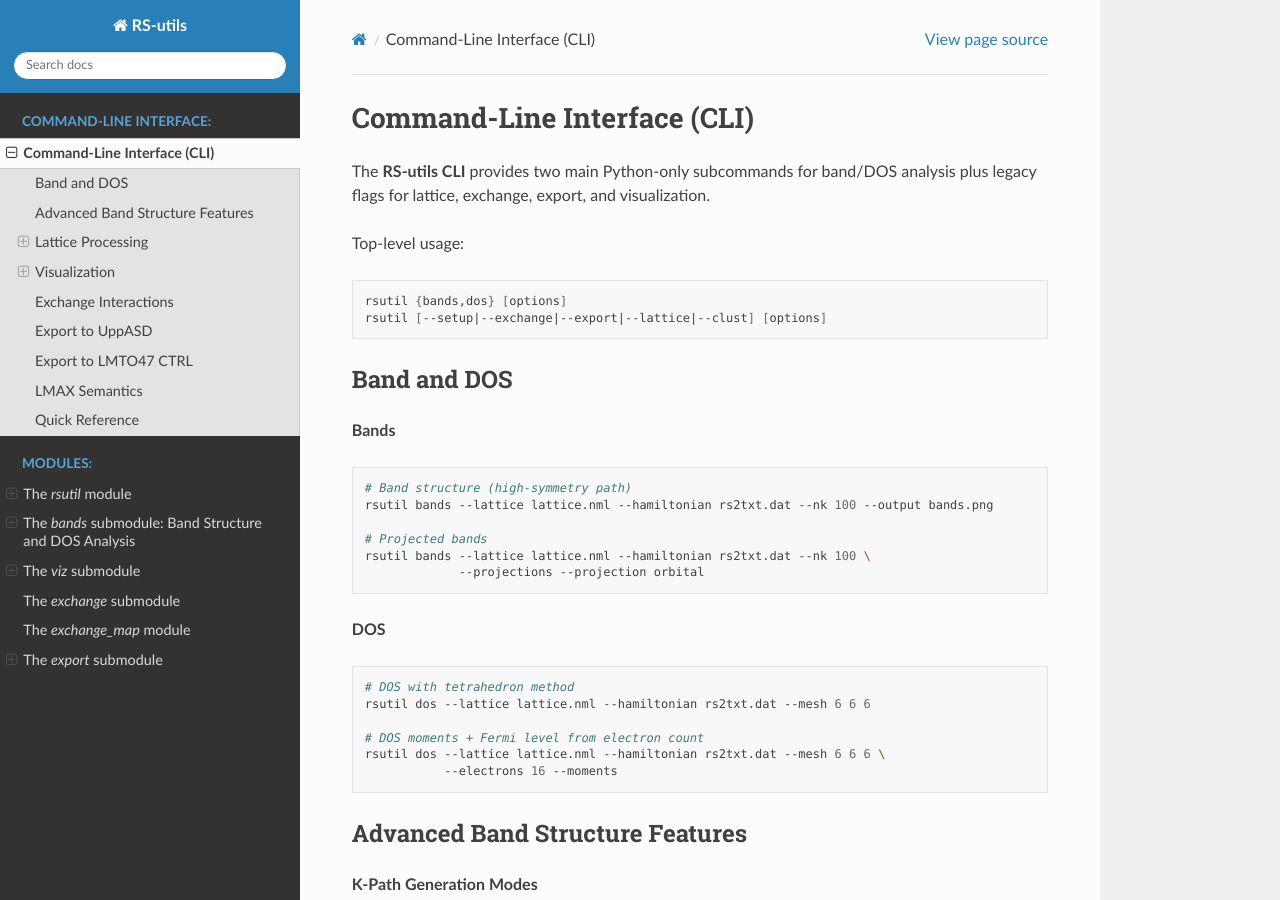
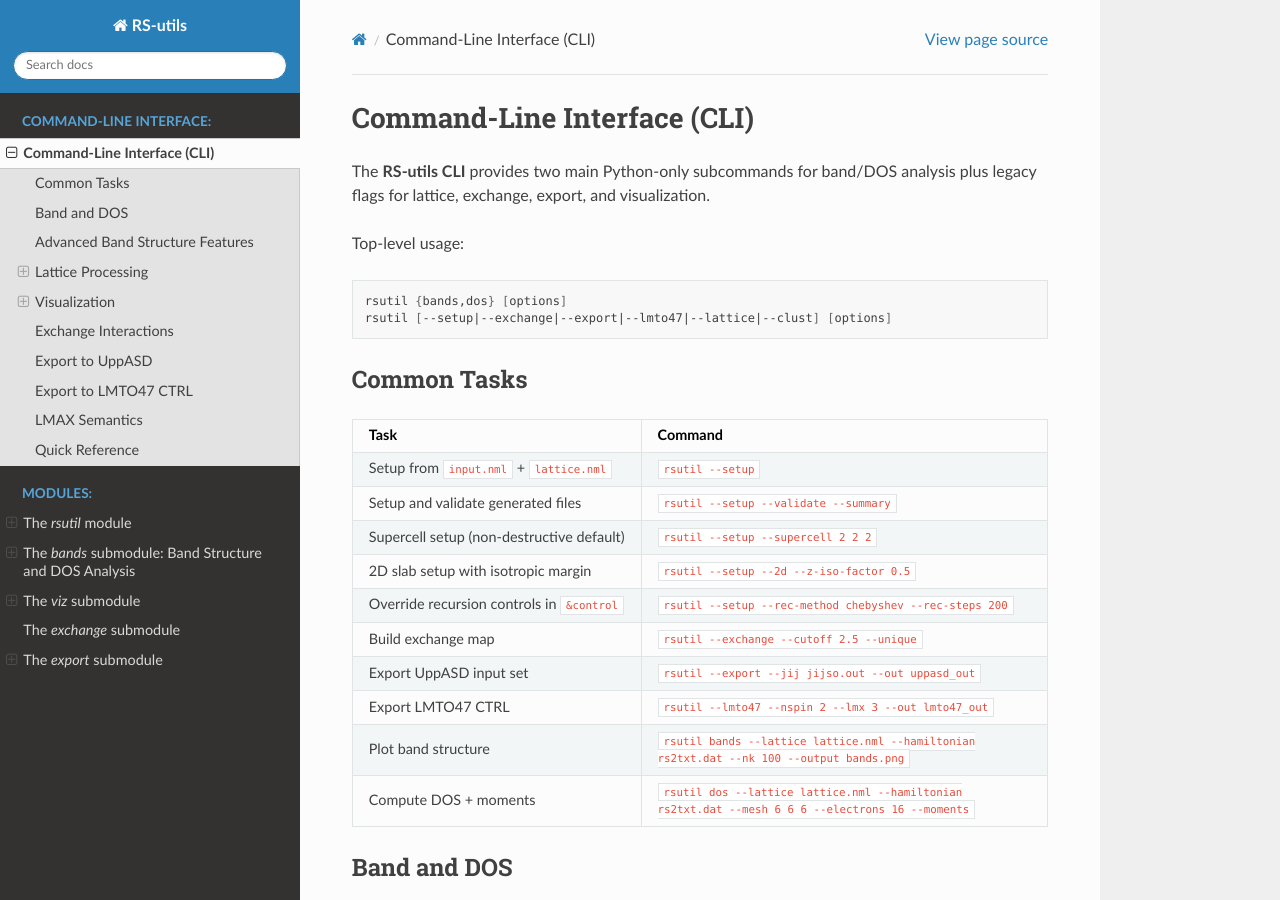
Before and after one commit to aibergman/RS-utils, a Sphinx documentation site: the page built from docs/cli_section.rst, in a window 1280 px wide and 900 px high. Built offline with Sphinx 7.4.7 and the Read the Docs theme 3.1.0, drawn with Linux system fonts in a browser that asks for light colours; pages that are not in the unit, such as notebooks, are missing from menus; some of the changed text lies outside the part shown.

Commit message:
Updated docs

```diff
--- a/docs/cli_section.rst
+++ b/docs/cli_section.rst
@@ -10,7 +10,37 @@ Top-level usage:
 .. code-block:: bash
 
     rsutil {bands,dos} [options]
-    rsutil [--setup|--exchange|--export|--lattice|--clust] [options]
+    rsutil [--setup|--exchange|--export|--lmto47|--lattice|--clust] [options]
+
+Common Tasks
+------------
+
+.. list-table::
+   :header-rows: 1
+   :widths: 34 66
+
+   * - Task
+     - Command
+   * - Setup from ``input.nml`` + ``lattice.nml``
+     - ``rsutil --setup``
+   * - Setup and validate generated files
+     - ``rsutil --setup --validate --summary``
+   * - Supercell setup (non-destructive default)
+     - ``rsutil --setup --supercell 2 2 2``
+   * - 2D slab setup with isotropic margin
+     - ``rsutil --setup --2d --z-iso-factor 0.5``
+   * - Override recursion controls in ``&control``
+     - ``rsutil --setup --rec-method chebyshev --rec-steps 200``
+   * - Build exchange map
+     - ``rsutil --exchange --cutoff 2.5 --unique``
+   * - Export UppASD input set
+     - ``rsutil --export --jij jijso.out --out uppasd_out``
+   * - Export LMTO47 CTRL
+     - ``rsutil --lmto47 --nspin 2 --lmx 3 --out lmto47_out``
+   * - Plot band structure
+     - ``rsutil bands --lattice lattice.nml --hamiltonian rs2txt.dat --nk 100 --output bands.png``
+   * - Compute DOS + moments
+     - ``rsutil dos --lattice lattice.nml --hamiltonian rs2txt.dat --mesh 6 6 6 --electrons 16 --moments``
 
 Band and DOS
 ------------
@@ -257,9 +287,9 @@ Supercell Notes
 - Labels in input.nml are expanded into unique species (e.g., Fe1, N1, Fe2, N2).
 - ntype and ct(i) are expanded to match the unique labels.
 - Per-species .nml files are created by copying from the original label files.
-- ``lattice.nml`` and ``input.nml`` are updated in-place during supercell creation; keep clean backups.
 - By default, ``--supercell`` is staged internally and original input files are restored after setup.
 - Use ``--in-place`` if you explicitly want to replace ``lattice.nml``/``input.nml``.
+- In ``--in-place`` mode, backups with ``.bak`` extension are created first.
 - The same staged supercell behavior also applies when using ``--lmto47``.
 
 2D Notes
--- a/docs/exchange_submodule.rst
+++ b/docs/exchange_submodule.rst
@@ -4,6 +4,9 @@ The `exchange` submodule
 ------------------------
 
 The **`exchange`** submodule provides utilities for calculating and managing exchange interactions (magnetic couplings) between atoms in a crystal structure. This is essential for setting up spin dynamics simulations.
+
+For most users, this page is the primary exchange documentation.
+If you need implementation-level API details, see :ref:`exchange_map_module`.
 
 **Key Features:**
 
```
Also changed, not shown: docs/index.rst (+7 -1 lines).
